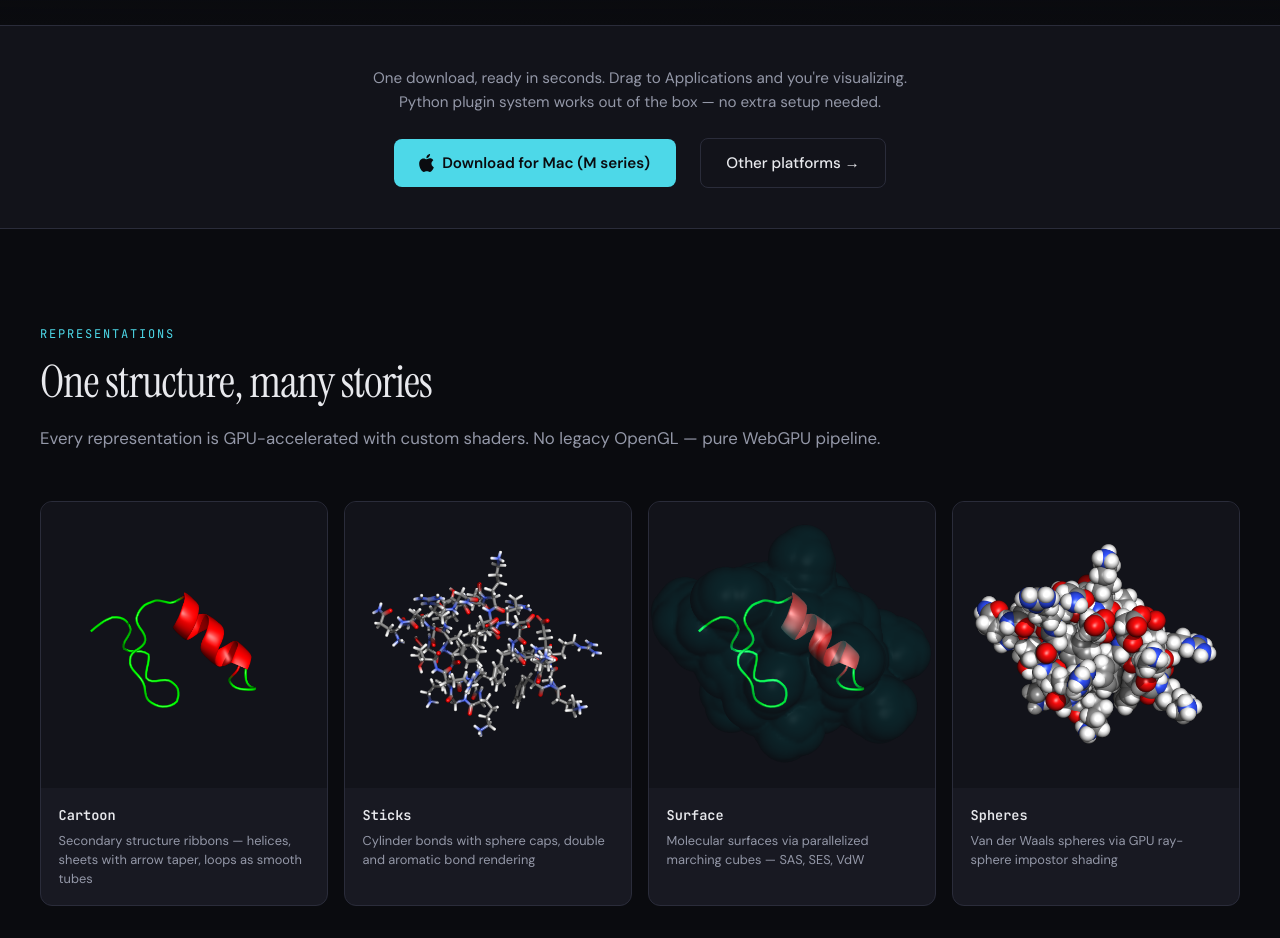
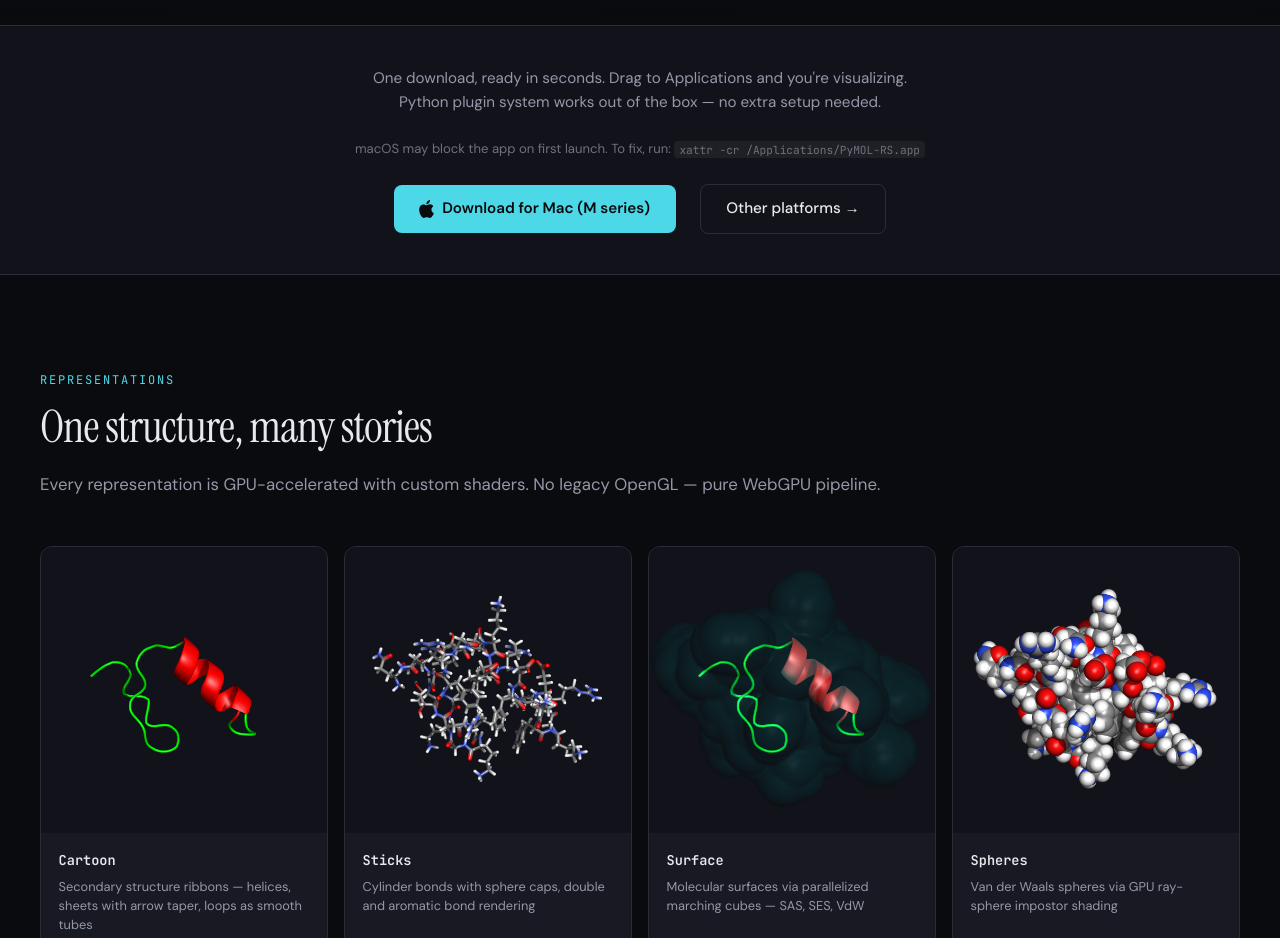
Before and after one commit to zmactep/pymol-rs, a plain HTML site: page index.html in a window 1280 px wide. Shown: the part 880-1818 px from the top of the page. Drawn offline with Linux system fonts and the light colour scheme.

Commit message:
fix(index): xattr note added

```diff
--- a/assets/css/style.css
+++ b/assets/css/style.css
@@ -577,6 +577,20 @@ footer {
     max-width: 540px;
     line-height: 1.6;
     margin: 0;
+}
+.install-note {
+    color: var(--text-secondary);
+    font-size: 0.82rem;
+    text-align: center;
+    margin: 0;
+    opacity: 0.7;
+}
+.install-note code {
+    background: rgba(255, 255, 255, 0.08);
+    padding: 0.15em 0.45em;
+    border-radius: 4px;
+    font-family: "JetBrains Mono", monospace;
+    font-size: 0.85em;
 }
 .install-buttons {
     display: flex;
--- a/index.html
+++ b/index.html
@@ -114,6 +114,10 @@
                 <p class="install-text">
                     One download, ready in seconds. Drag to Applications and you're visualizing.
                     Python plugin system works out of the box — no extra setup needed.
+                </p>
+                <p class="install-note">
+                    macOS may block the app on first launch. To fix, run:
+                    <code>xattr -cr /Applications/PyMOL-RS.app</code>
                 </p>
                 <div class="install-buttons">
                     <a href="https://github.com/zmactep/pymol-rs/releases/download/v0.2.0/PyMOL-RS.dmg" class="btn-primary install-btn">
```
